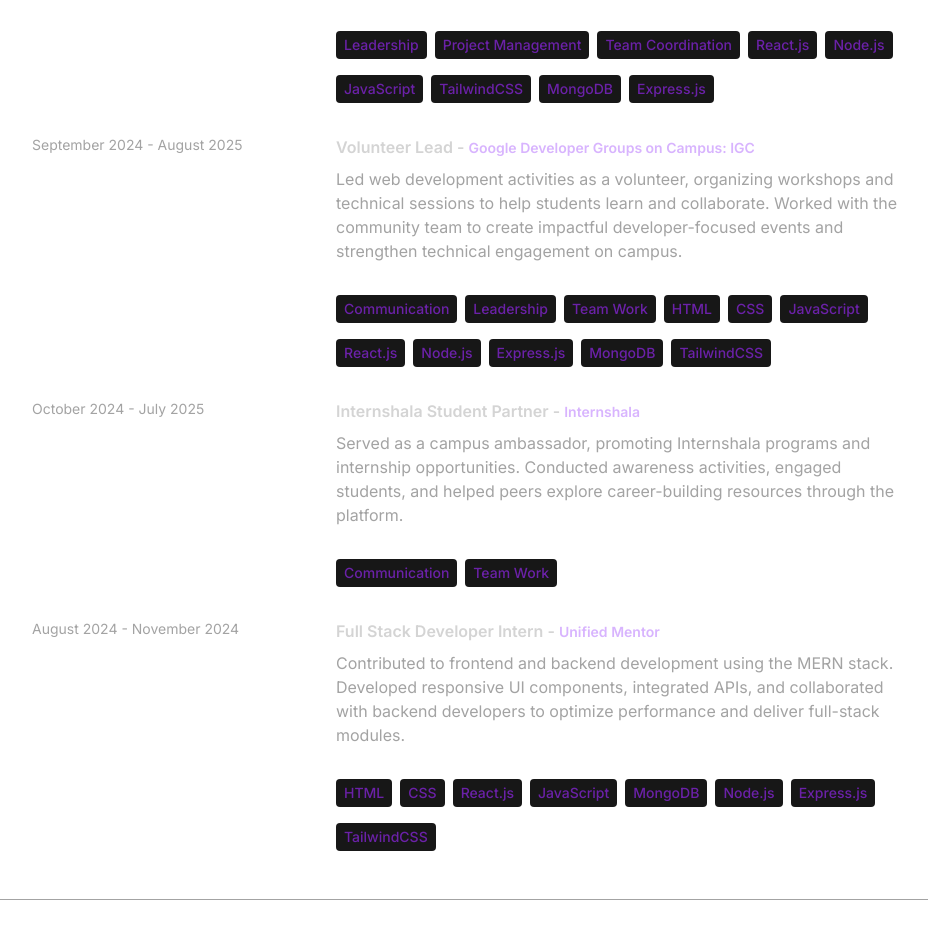
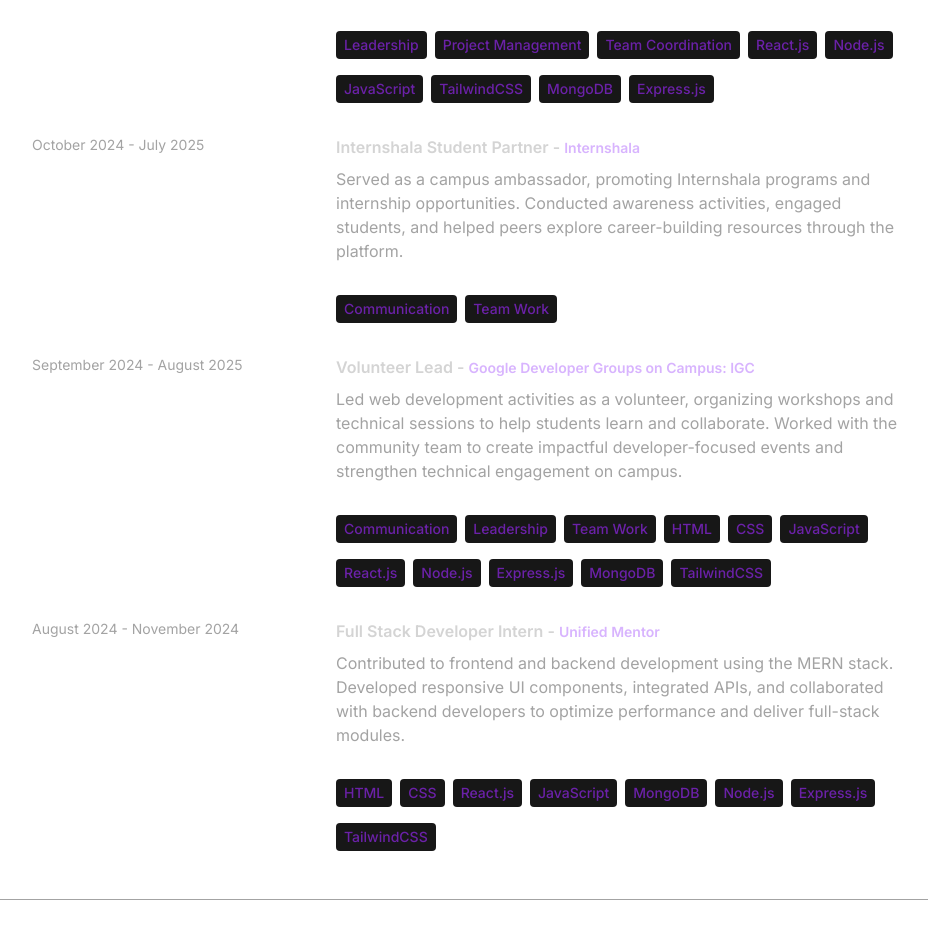
Before and after one commit to spam-prakash/portfolio, a React (Vite) app: page / in a window 1280 px wide. Shown: the part 1940-2872 px from the top of the page, without its empty margins (168-1096 px from the left). Built offline with nearby package versions, Linux system fonts and the light colour scheme.

Commit message:
order experience

```diff
--- a/src/contents/index.js
+++ b/src/contents/index.js
@@ -20,7 +20,13 @@ export const EXPERIENCES = [
       "MongoDB", "Express.js"
     ]
   },
-
+  {
+    year: "October 2024 - July 2025",
+    role: "Internshala Student Partner",
+    company: "Internshala",
+    description: `Served as a campus ambassador, promoting Internshala programs and internship opportunities. Conducted awareness activities, engaged students, and helped peers explore career-building resources through the platform.`,
+    technologies: ["Communication", "Team Work"]
+  },
   {
     year: "September 2024 - August 2025",
     role: "Volunteer Lead",
@@ -32,15 +38,6 @@ export const EXPERIENCES = [
       "Node.js", "Express.js", "MongoDB", "TailwindCSS"
     ]
   },
-
-  {
-    year: "October 2024 - July 2025",
-    role: "Internshala Student Partner",
-    company: "Internshala",
-    description: `Served as a campus ambassador, promoting Internshala programs and internship opportunities. Conducted awareness activities, engaged students, and helped peers explore career-building resources through the platform.`,
-    technologies: ["Communication", "Team Work"]
-  },
-
   {
     year: "August 2024 - November 2024",
     role: "Full Stack Developer Intern",
```
